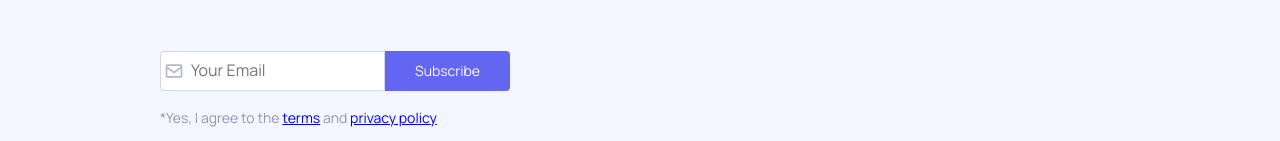
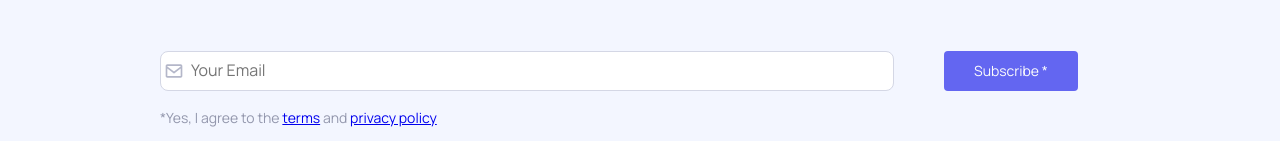
Before and after one commit to KimmoKAhola/Silicon-Kimmo-Ahola, a React (Vite) app: page /news in a window 1280 px wide. Shown: the part 736-877 px from the top of the page. Built offline with nearby package versions, Linux system fonts and the light colour scheme; no server answers.

Commit message:
starting to implement standard mixins

```diff
--- a/src/css/main.css
+++ b/src/css/main.css
@@ -484,16 +484,12 @@ input:focus {
   padding: 5px;
 }
 
-#sub-right {
-  display: flex;
-}
-#sub-right div {
-  display: flex;
-}
-#sub-right div input {
-  width: 100%;
-}
-
+.sub-right {
+  display: flex;
+}
+.sub-right div {
+  display: flex;
+}
 .subscriber-form {
   position: relative;
   display: flex;
@@ -778,7 +774,6 @@ input:focus {
 }
 .brand-footer-logos ul li i:hover {
   color: white;
-  border-radius: 8px;
   cursor: pointer;
 }
 
@@ -851,8 +846,22 @@ input:focus {
   padding: 20px;
 }
 
-#modal-success {
+.modal-success {
+  line-height: 160%;
+  font-weight: 400;
+  color: #565973;
+  font-family: "Manrope", sans-serif;
+  font-size: 20px;
   color: #22C55E;
+}
+
+.modal-body {
+  line-height: 160%;
+  font-weight: 400;
+  color: #565973;
+  font-family: "Manrope", sans-serif;
+  font-size: 14px;
+  color: #565973;
 }
 
 .breadcrumb {
@@ -1607,6 +1616,15 @@ input:focus {
   text-decoration: underline;
 }
 
+#news-letter-subscribe-input .footer-button {
+  border-radius: 4px;
+  margin-left: 50px;
+}
+#news-letter-subscribe-input .subscriber-form-input input {
+  border-radius: 8px;
+  width: 700px;
+}
+
 #news-subscribe-bg {
   background-color: #F3F6FF;
 }
--- a/src/css/scss/components/_forms.scss
+++ b/src/css/scss/components/_forms.scss
@@ -32,12 +32,12 @@ input {
   padding: 5px;
 }
 
-#sub-right {
+.sub-right {
   display: flex;
   div {
     display: flex;
     input {
-      width: 100%;
+      //width: 100%;
     }
   }
 }
@@ -77,3 +77,11 @@ input {
     }
   }
 }
+
+@mixin form-l{
+  height: 52px;
+}
+
+@mixin border-l{
+  border-radius: 8px;
+}
--- a/src/css/scss/sections/contact/components/_hero.scss
+++ b/src/css/scss/sections/contact/components/_hero.scss
@@ -36,7 +36,7 @@
     display: grid;
     grid-template-rows: 1fr;
     gap: 24px;
-    border-radius: 8px;
+    @include border-l;
     padding: 72px;
     height: 90%;
     @include mobile{
--- a/src/css/scss/sections/global/components/_social-links.scss
+++ b/src/css/scss/sections/global/components/_social-links.scss
@@ -13,12 +13,12 @@
         justify-content: center;
         align-items: center;
         padding: 20px;
-        border-radius: 8px;
+        @include border-l;
         background-color: $gray-200;
 
         &:hover {
           color: white;
-          border-radius: 8px;
+          //border-radius: 8px;  //TODO
           cursor: pointer;
         }
       }
--- a/src/css/scss/sections/home/components/_app-features.scss
+++ b/src/css/scss/sections/home/components/_app-features.scss
@@ -56,7 +56,7 @@
           height: 28px;
           width: 28px;
           padding: 10px;
-          border-radius: 8px;
+          @include border-l;
           background-color: rgba(99, 102, 241, 0.12);
         }
 
--- a/src/css/scss/sections/news/components/_subscribe.scss
+++ b/src/css/scss/sections/news/components/_subscribe.scss
@@ -1,4 +1,4 @@
-#sub-container{
+#sub-container {
   display: grid;
   margin-left: auto;
   margin-right: auto;
@@ -7,86 +7,109 @@
   padding-bottom: 30px;
 }
 
-#sub-header{
+#sub-header {
   display: flex;
   gap: 27px;
 }
 
-#sub-header-icon{
+#sub-header-icon {
   margin-top: 5px;
-  @include md{
+  @include md {
     display: none;
   }
 }
 
-#sub-form-header-icon{
+#sub-form-header-icon {
   display: none;
-  @include md{
+  @include md {
     display: block;
   }
 }
 
-.news-sub-form{
+.news-sub-form {
   display: grid;
   grid-template-columns: 1fr 1fr 1fr 1fr;
   gap: 30px;
 
-  h5{
+  h5 {
     //max-width: 196px;
   }
 }
 
-.news-subscription{
+.news-subscription {
   display: flex;
   align-items: center;
   gap: 8px;
   @include text-s;
 }
 
-#news-subscribe-field{
+#news-subscribe-field {
   display: flex;
   flex-direction: column;
   gap: 16px;
-  p{
+
+  p {
     @include text-s;
     color: $gray-600;
-    a{
+
+    a {
       text-decoration: underline;
     }
   }
 }
 
-#news-subscribe-bg{
+
+#news-letter-subscribe-input {
+  .sub-right{
+
+  }
+  .footer-button{
+    border-radius: 4px;
+    margin-left: 50px
+  }
+  .subscriber-form-input{
+    //max-width: 70%;
+    input{
+      @include border-l;
+      //height: 52px;  //TODO
+      width: 700px;
+    }
+  }
+}
+
+
+#news-subscribe-bg {
   background-color: $gray-100;
 }
 
-@include xl{
-  .news-sub-form{
-    h5{
+@include xl {
+  .news-sub-form {
+    h5 {
       padding-bottom: 10px;
     }
   }
 }
 
-@include lg{
-    #sub-container{
-      display: grid;
-      grid-template-columns: 1fr;
-      grid-template-rows: 1fr;
-    }
-  #news-sub-form-header{
+@include lg {
+  #sub-container {
+    display: grid;
+    grid-template-columns: 1fr;
+    grid-template-rows: 1fr;
+  }
+  #news-sub-form-header {
     display: flex;
     gap: 15px;
   }
 
-  .news-sub-form{
+  .news-sub-form {
     display: flex;
     flex-direction: column;
     //grid-template-columns: 1fr;
     //place-items: center;
-    h5{
+    h5 {
       padding-bottom: 10px;
     }
+
     gap: 0px;
   }
 }
--- a/src/views/sections/contact/Hero.jsx
+++ b/src/views/sections/contact/Hero.jsx
@@ -211,8 +211,8 @@ const Hero = () => {
 
                 {showModal && (
                     <Modal onClose={closeModal}>
-                        <p id="modal-success" className="text-xl">Your appointment has been booked.</p>
-                        <p>Your chosen specialist:</p>
+                        <p className="modal-success">Your appointment has been booked.</p>
+                        <p className="modal-body">Your chosen specialist:</p>
                         <img src={chosenImage} alt="TODO"/>
                         {chosenData}
                         <button className="primary-button" onClick={closeModal}><span>Close</span></button>
--- a/src/views/sections/global/Footer-Dark.jsx
+++ b/src/views/sections/global/Footer-Dark.jsx
@@ -17,7 +17,7 @@ const FooterDark = () => {
                             elementum
                             dolor ullamcorper sodales ultrices eros. </p>
                             <h6>Subscribe to our newsletter</h6>
-                        <SubscriberButton/>
+                        <SubscriberButton value="Subscribe"/>
 
                         <p id="dark-copyright">2024. All rights reserved. Silicon Template.</p>
                     </div>
--- a/src/views/sections/global/SubscriberButton.jsx
+++ b/src/views/sections/global/SubscriberButton.jsx
@@ -4,7 +4,7 @@ import Modal from '../global/Modal.jsx'
 
 const emailRegex = new RegExp(`^[a-öA-Ö0-9_.-]{2,}@[a-zA-Z]{2,}\\.[a-zA-Z]{2,}$`);
 
-const SubscriberButton = () => {
+const SubscriberButton = (props) => {
     const [email, setEmail] = useState('');
     const [chosenEmail, setChosenEmail] = useState("");
     const [showModal, setShowModal] = useState(false);
@@ -55,9 +55,9 @@ const SubscriberButton = () => {
 
     return (
         <div>
-            <div id="sub-right">
+            <div className="sub-right">
                 <form className="subscriber-form" onSubmit={handleSubmit}>
-                    <div id="subscriber-form-input"><input
+                    <div className="subscriber-form-input"><input
                         type="text"
                         placeholder="Your Email"
                         value={email}
@@ -65,15 +65,15 @@ const SubscriberButton = () => {
                         onChange={handleChange}/>
                         <img src={Post} className="icon" alt=""/>
                     </div>
-                    <button className="footer-button" type="submit"><span>Subscribe</span></button>
+                    <button className="footer-button" type="submit"><span>{props.value}</span></button>
                     {errorMessage && <span style={{color: 'red'}}>{errorMessage}</span>}
                 </form>
             </div>
             {showModal && (
                 <Modal onClose={closeModal}>
-                    <p id="modal-success" className="text-xl">You have been successfully subscribed to our newsletter!</p>
-                    <p>Our newsletter will be sent to {chosenEmail}</p>
-                    <button className="primary-button" onClick={closeModal}>Close</button>
+                    <p className="modal-success">You have been successfully subscribed to our newsletter!</p>
+                    <p className="modal-body" >Our newsletter will be sent to {chosenEmail}</p>
+                    <button className="primary-button" onClick={closeModal}><span>Close</span></button>
                 </Modal>
             )}
         </div>
--- a/src/views/sections/news/Subscribe.jsx
+++ b/src/views/sections/news/Subscribe.jsx
@@ -72,7 +72,7 @@ const Subscribe = () => {
 
                     </div>
                     <div id="news-subscribe-field">
-                        <SubscriberButton/>
+                        <div id="news-letter-subscribe-input"><SubscriberButton value="Subscribe *" /></div>
                         <p>*Yes, I agree to the <a href="#">terms</a> and <a href="#">privacy policy</a></p>
                     </div>
                 </div>
```
Also changed, not shown: src/css/scss/sections/global/components/_modal.scss (+9 -3 lines), 1 other file (tests, documents, lock files or other folders).
